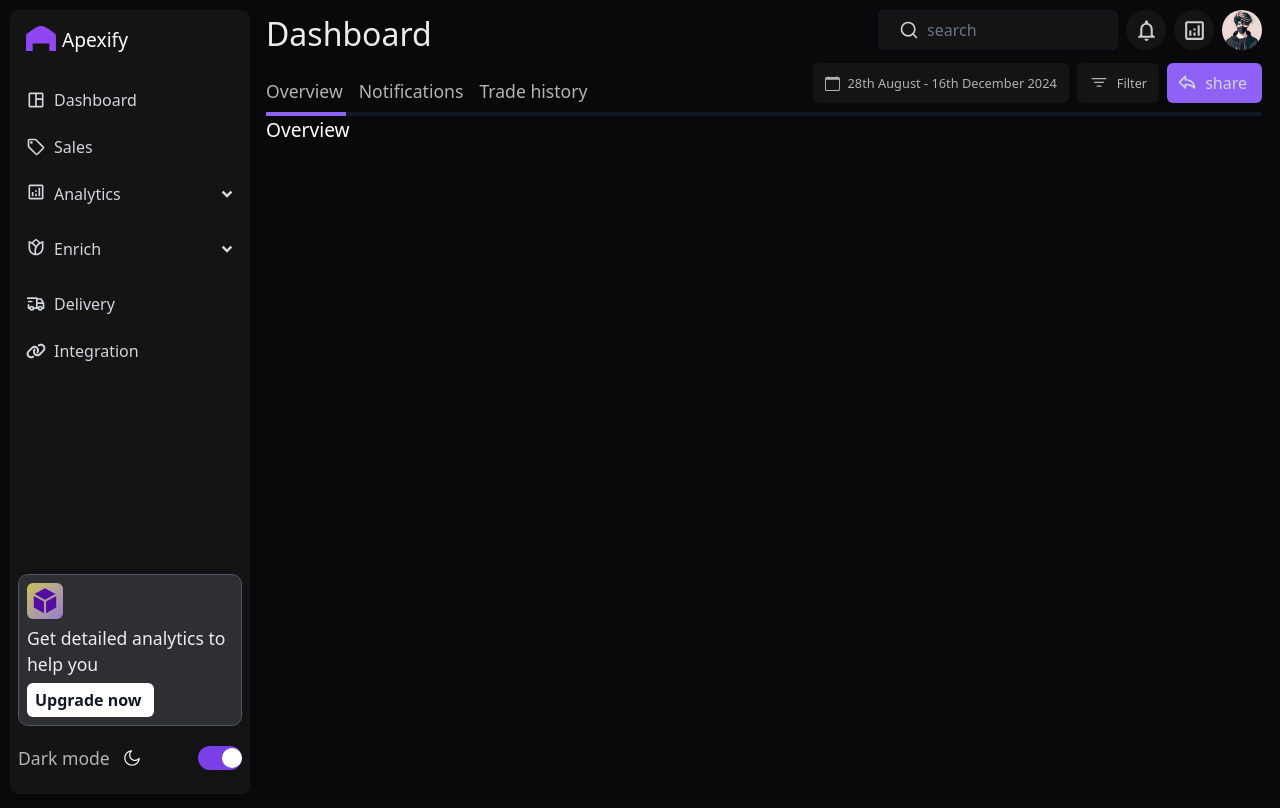
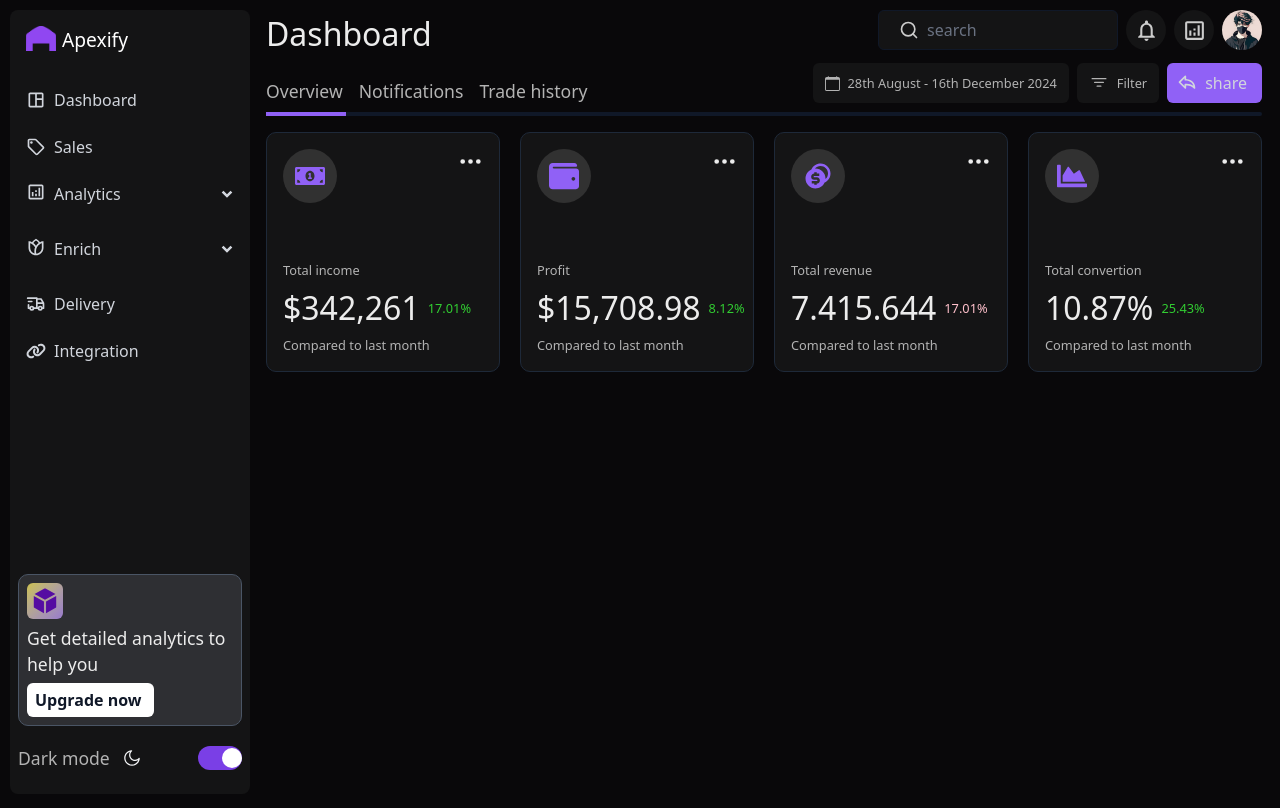
Before and after one commit to KelvinOmoluyi/Dashboard, a React (Vite) app: page / in a window 1280 px wide. Built offline with nearby package versions, Linux system fonts and the light colour scheme.

Commit message:
completed dashboard stats board

```diff
--- a/components/NavBar.jsx
+++ b/components/NavBar.jsx
@@ -46,7 +46,7 @@ function NavBar() {
         </div>
       </div>
 
-      <div>
+      <div className="mb-4">
           <div className='flex items-center justify-between'>
               <div className="flex gap-4 mt-4">
                   <Link to="/dashboard/overview">
--- a/data/index.js
+++ b/data/index.js
@@ -5,6 +5,10 @@ import { MdOutlineAnalytics } from 'react-icons/md';
 import { RiArrowDropDownLine } from 'react-icons/ri';
 import { RiFlowerLine } from 'react-icons/ri';
 import { FaLink } from 'react-icons/fa6';
+import { FaMoneyBillAlt } from 'react-icons/fa';
+import { FaWallet } from 'react-icons/fa';
+import { RiCoinsFill } from 'react-icons/ri';
+import { FaChartArea } from 'react-icons/fa';
 
 export const sidebarData = [{
     properties: {
@@ -58,5 +62,44 @@ export const neutralButton = [
     }
 ]
 
+export const dashboardStats = [
+    {
+        id: 1,
+        Icon: FaMoneyBillAlt,
+        desc: "Total income",
+        amount: "$342,261",
+        percentage: "17.01%",
+        stat: "gain",
+        comparison: "Compared to last month"
+    },
+    {
+        id: 2,
+        Icon: FaWallet,
+        desc: "Profit",
+        amount: "$15,708.98",
+        percentage: "8.12%",
+        stat: "gain",
+        comparison: "Compared to last month"
+    },
+    {
+        id: 3,
+        Icon: RiCoinsFill,
+        desc: "Total revenue",
+        amount: "7.415.644",
+        percentage: "17.01%",
+        stat: "loss",
+        comparison: "Compared to last month"
+    },
+    {
+        id: 4,
+        Icon: FaChartArea,
+        desc: "Total convertion",
+        amount: "10.87%",
+        percentage: "25.43%",
+        stat: "gain",
+        comparison: "Compared to last month"
+    },
+]
+
 import logo from "./images/logo.png";
 export { logo };
--- a/pages/Overview.jsx
+++ b/pages/Overview.jsx
@@ -1,5 +1,7 @@
 import { useEffect } from "react";
 import { useStateContext } from "../context/ContextProvider";
+import { BsThreeDots } from 'react-icons/bs';
+import { dashboardStats } from "../data/index"
 
 const Overview = () => {
     const{ setNavbarIndicator } = useStateContext();
@@ -9,7 +11,36 @@ const Overview = () => {
     })
 
     return (
-        <h5>Overview</h5>
+        <div className="w-full h-full overflow-hidden">
+            <div className="w-full grid grid-cols-4 gap-5">
+                {dashboardStats.map((dashboardStat) => (
+                    <div className="w-[100%] h-60 bg-[#141415] border-1 border-gray-800 rounded-[10px] p-4 hover:bg-gradient-to-b from-[#9061f6] to-[#141415] transition-all transition-2">
+                        <div className="w-full h-full flex flex-col justify-between">
+                            <div className=" w-full flex items-start justify-between">
+                                <div className="p-3 bg-[#313131] rounded-full">
+                                    <dashboardStat.Icon color="#9061f6" size={30} />
+                                </div>
+                                <BsThreeDots size={25} color="#ececec" />
+                            </div>
+                            <div className="w-full flex flex-col gap-1">
+                                <h6>{dashboardStat.desc}</h6>
+                                <div className="w-full flex items-center gap-2">
+                                    <h2>{dashboardStat.amount}</h2>
+                                    <div>
+                                        <h6 style={dashboardStat.stat === "gain" ? { color: "limegreen" } : { color: "pink" }}>{dashboardStat.percentage}</h6>
+                                    </div>
+                                </div>
+                                <h6>{dashboardStat.comparison}</h6>
+                            </div>
+                        </div>
+                    </div>
+                ))}
+            </div>
+
+            <div className="w-full mt-4">
+
+            </div>
+        </div>
     );
 }
 
--- a/src/index.css
+++ b/src/index.css
@@ -19,6 +19,12 @@ h2 {
   font-weight: 500;
 }
 
+h3 {
+  color: #ececec;
+  font-size: 1.8rem;
+  font-weight: 500;
+}
+
 h5 {
   color: #fff;
   font-size: 1.2rem;
```
